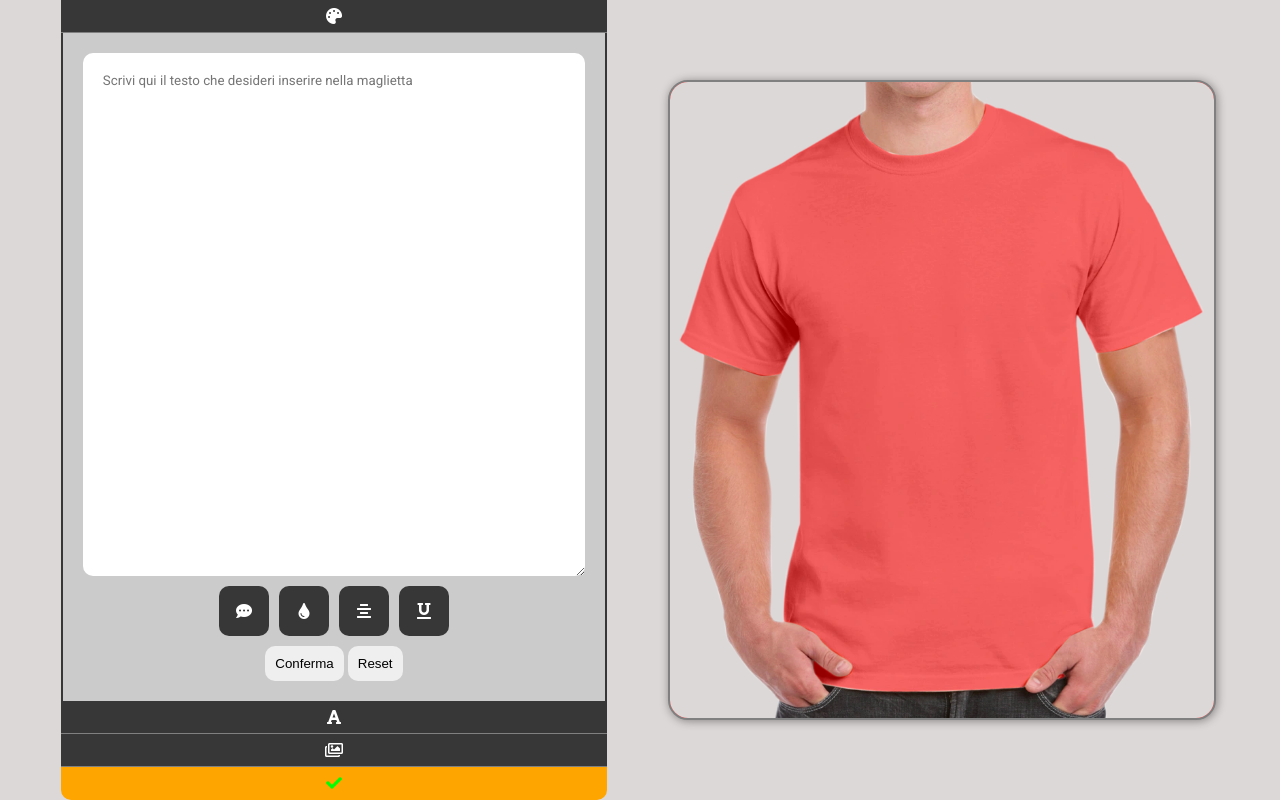
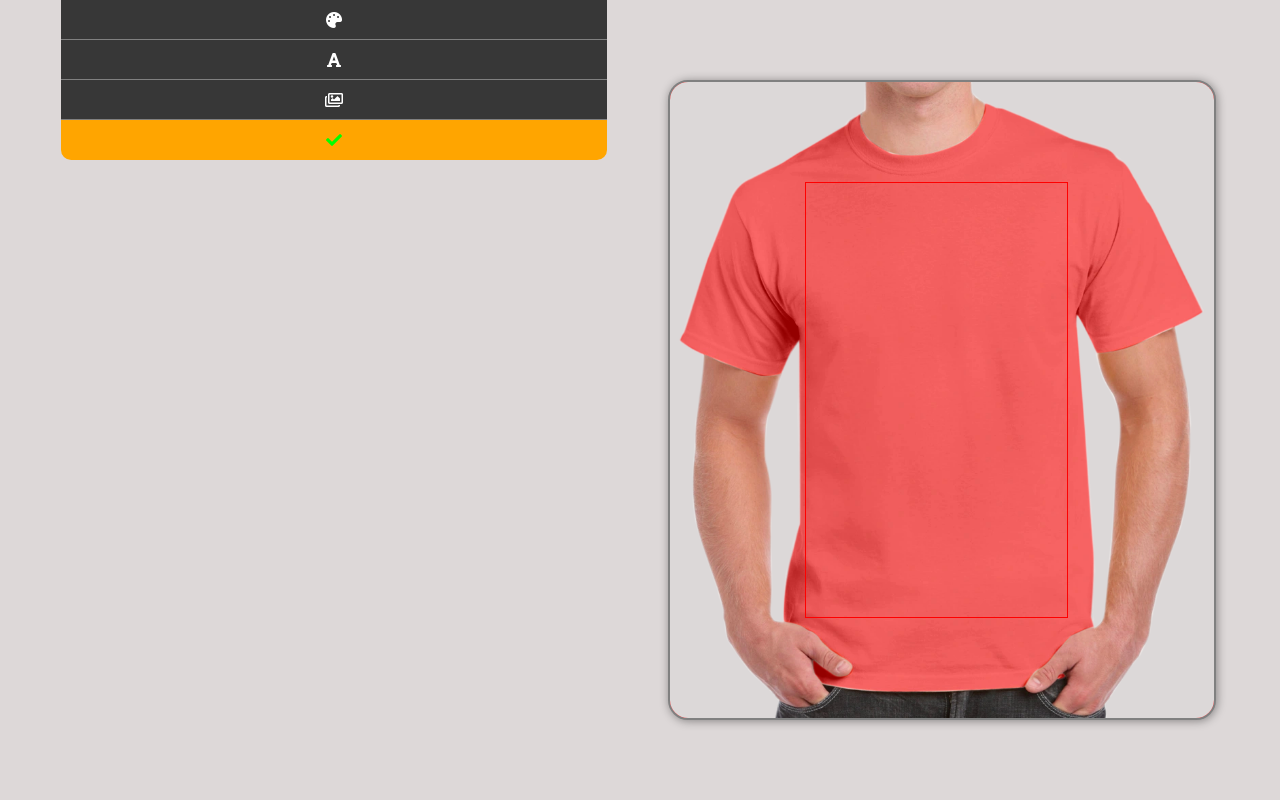
Before and after one commit to JackRosser/shirt-2.0, a plain HTML site: page index.html in a window 1280 px wide. Drawn offline with Linux system fonts and the light colour scheme.

Commit message:
shirtarea

```diff
--- a/assets/style.css
+++ b/assets/style.css
@@ -82,9 +82,14 @@ main {
   padding-right: 5%;
 }
 
+#shirtbox {
+  height: 80%;
+  position: relative;
+}
+
 img {
   background-color: red;
-  height: 80%;
+  height: 100%;
   border: 2px solid gray;
   border-radius: 20px;
   box-shadow: 1px 1px 10px rgba(0, 0, 0, 0.4);
@@ -261,3 +266,34 @@ textarea:focus {
     height: 30px;
   }
 }
+
+/* Area del file */
+
+p {
+  margin-bottom: 10px;
+  font-style: oblique;
+  width: 70%;
+  text-align: center;
+  color: gray;
+}
+
+@media only screen and (max-width: 767px) {
+  p {
+    font-size: 12px;
+  }
+}
+
+/* zona di modifica della maglietta */
+
+#on_shirt {
+  position: absolute;
+  width: 48%;
+  height: 68%;
+  border: 1px solid red;
+  top: 16%;
+  left: 25%;
+  padding: 10px;
+  display: flex;
+  align-items: center;
+  justify-content: center;
+}
--- a/index.html
+++ b/index.html
@@ -21,32 +21,15 @@
       <!-- menu -->
       <ul id="main__menu">
         <li class="li__color"><i class="fas fa-palette"></i></li>
-        <div class="special" id="color__modify">
-          <form id="shirt__text">
-            <!-- Qui vengono messi gli input type -->
-            <label for="input__text"></label>
-            <textarea placeholder="Scrivi qui il testo che desideri inserire nella maglietta" id="input__text" wrap="hard"></textarea>
-            <div id="icon__content">
-              <div class="text_modify_button"><i class="fas fa-comment-dots"></i></div>
-              <div class="text_modify_button"><i class="fas fa-tint"></i></div>
-              <div class="text_modify_button"><i class="fas fa-align-center"></i></div>
-              <div class="text_modify_button"><i class="fas fa-underline"></i></div>
-            </div>
-            <!-- Qui viene messo il button di conferma -->
-            <div>
-              <label for="close"></label>
-              <button type="submit" class="button">Conferma</button>
-              <!-- Qui viene messo il bottone di reset -->
-              <input type="reset" id="reset" class="button" value="Reset" />
-            </div>
-          </form>
-        </div>
+        <!-- <div class="special" id="color__modify"> -->
         <li class="li__font"><i class="fas fa-font"></i></li>
         <li class="li__image"><i class="far fa-images"></i></li>
         <li class="li__print"><i class="fas fa-check"></i></li>
       </ul>
-      <!-- maglietta in background -->
-      <img src="./assets/img/shirt.png" alt=""immagine maglietta" />
+      <div id="shirtbox">
+        <div id="on_shirt"></div>
+        <img src="./assets/img/shirt.png" alt=""immagine maglietta" />
+      </div>
     </main>
     <script src="./script/global.js" defer></script>
   </body>
```
Also changed, not shown: saves.html (+18 -2 lines).
